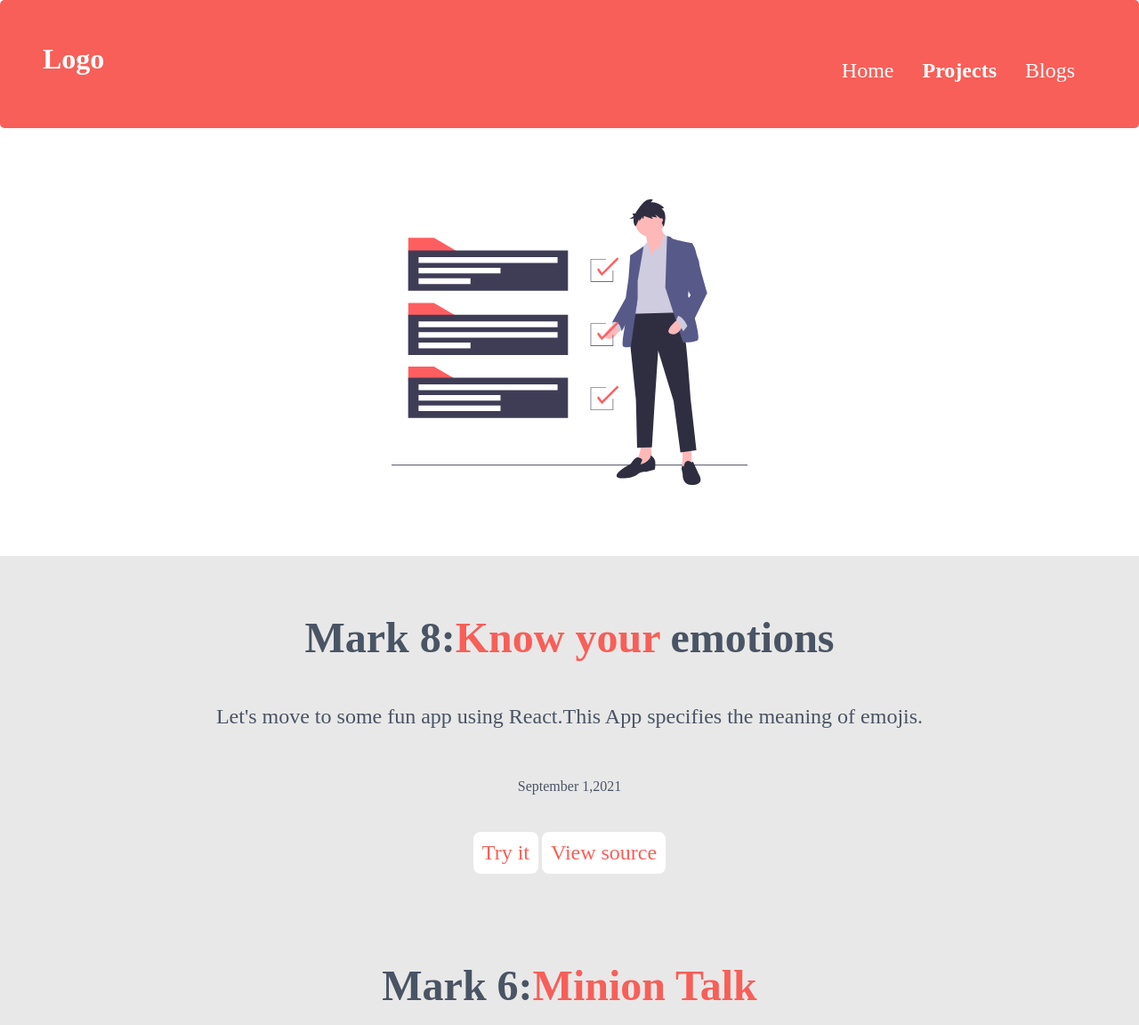
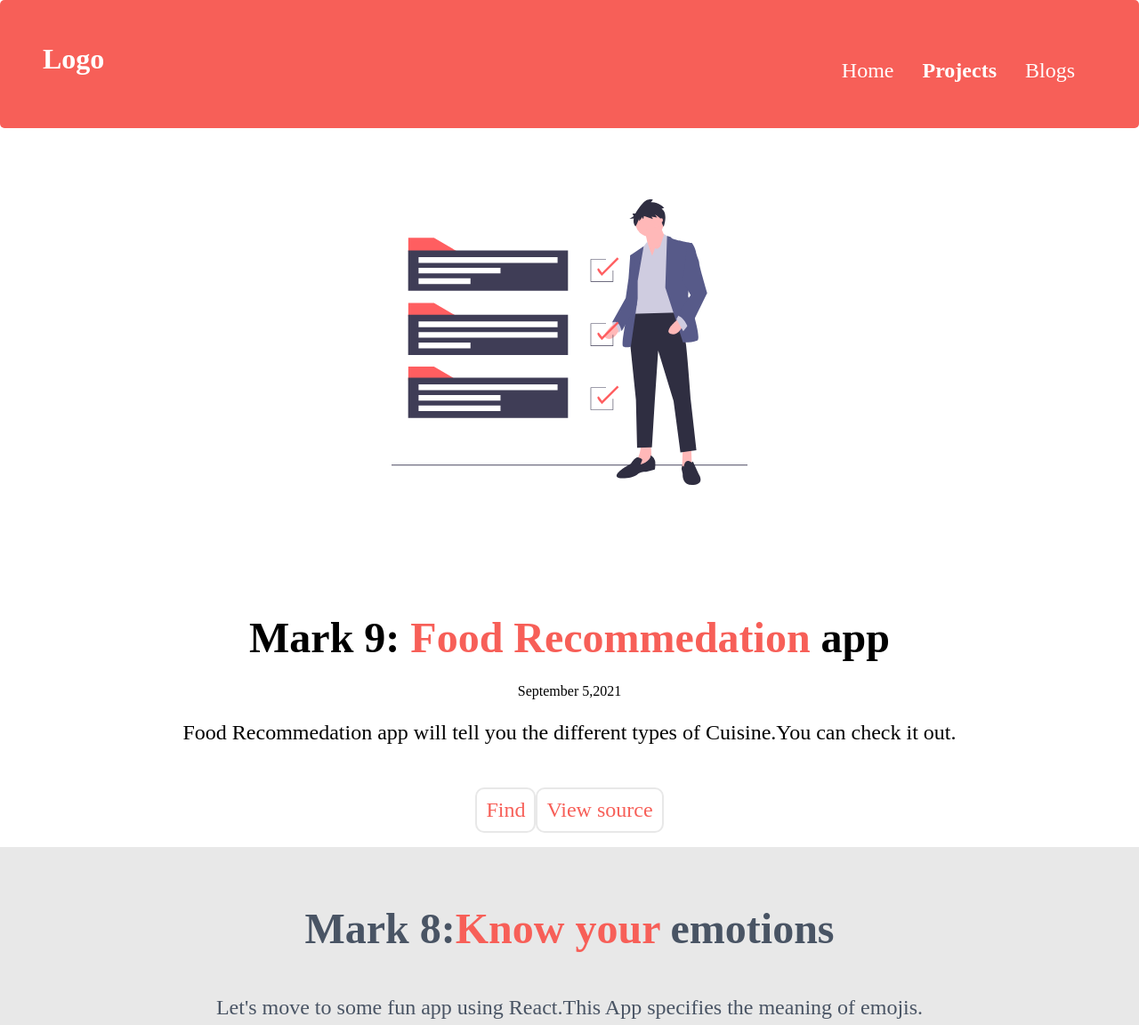
Before and after one commit to mohit0268/MyPortfolio, a plain HTML site: page Projects.html in a window 1280 px wide. Shown: the top 1152 px of the page at 89% size. Drawn offline with Linux system fonts and the light colour scheme.

Commit message:
Mark 9:food recommedation app updated

```diff
--- a/Projects.html
+++ b/Projects.html
@@ -38,6 +38,19 @@
         <!-- unordered list -->
 
         <ul Reversed>
+
+
+            <li>
+                <h1 class="header"><b>Mark 9:</b><span> Food Recommedation </span>app</h1>
+                <p style="text-align: center; padding:1.5rem;">September 5,2021</p>
+                <p class="hero-header">Food Recommedation app will tell you the different types of Cuisine.You can check it out.</p>
+                <div class="flex-center">
+                    <a href="https://7qull.csb.app">Find</a>
+                    <a href="https://github.com/mohit0268/food-genre">View source</a>
+                </div>
+
+            </li>
+
 
             <li>
                 <section class="sec off-white">
```
